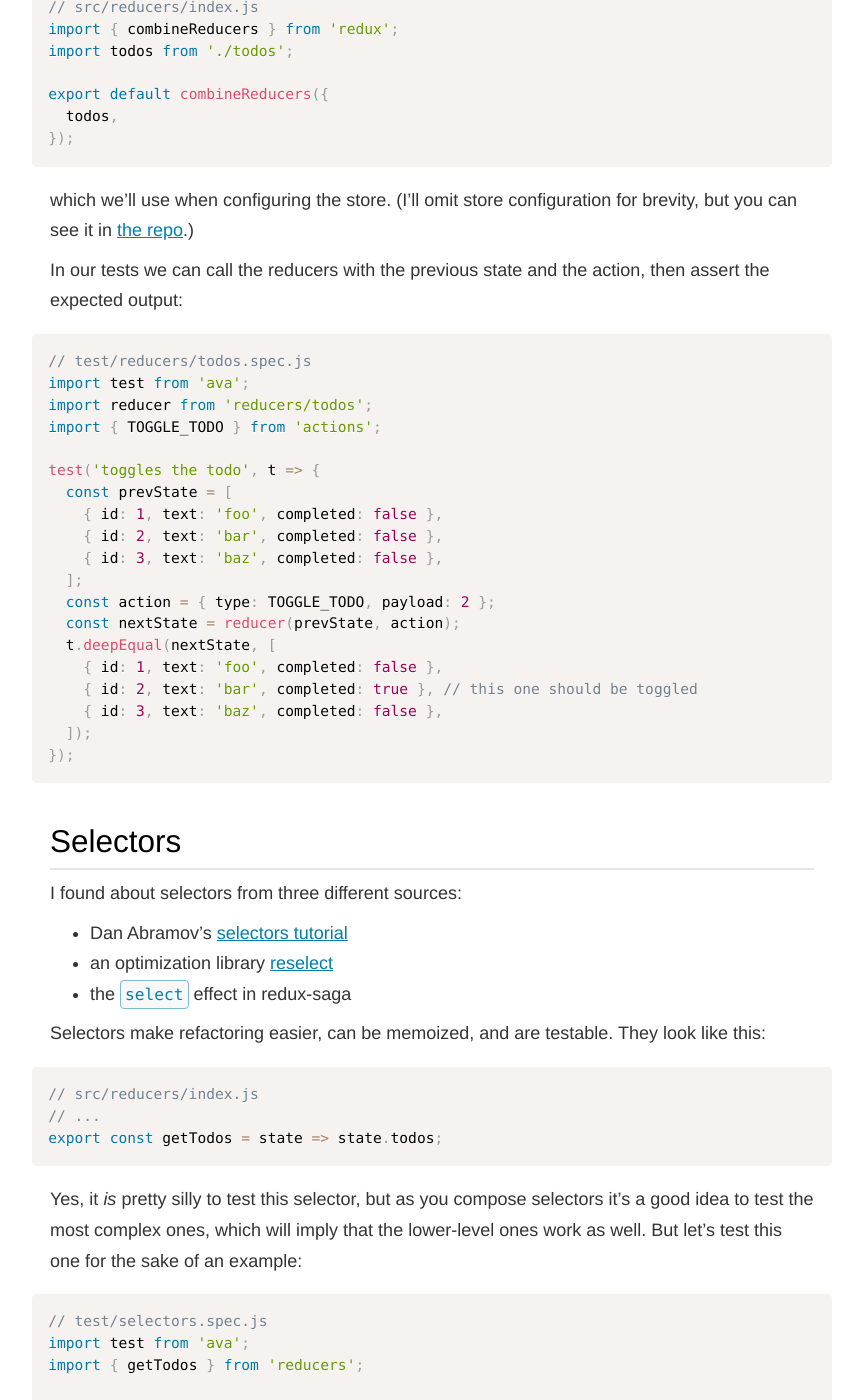
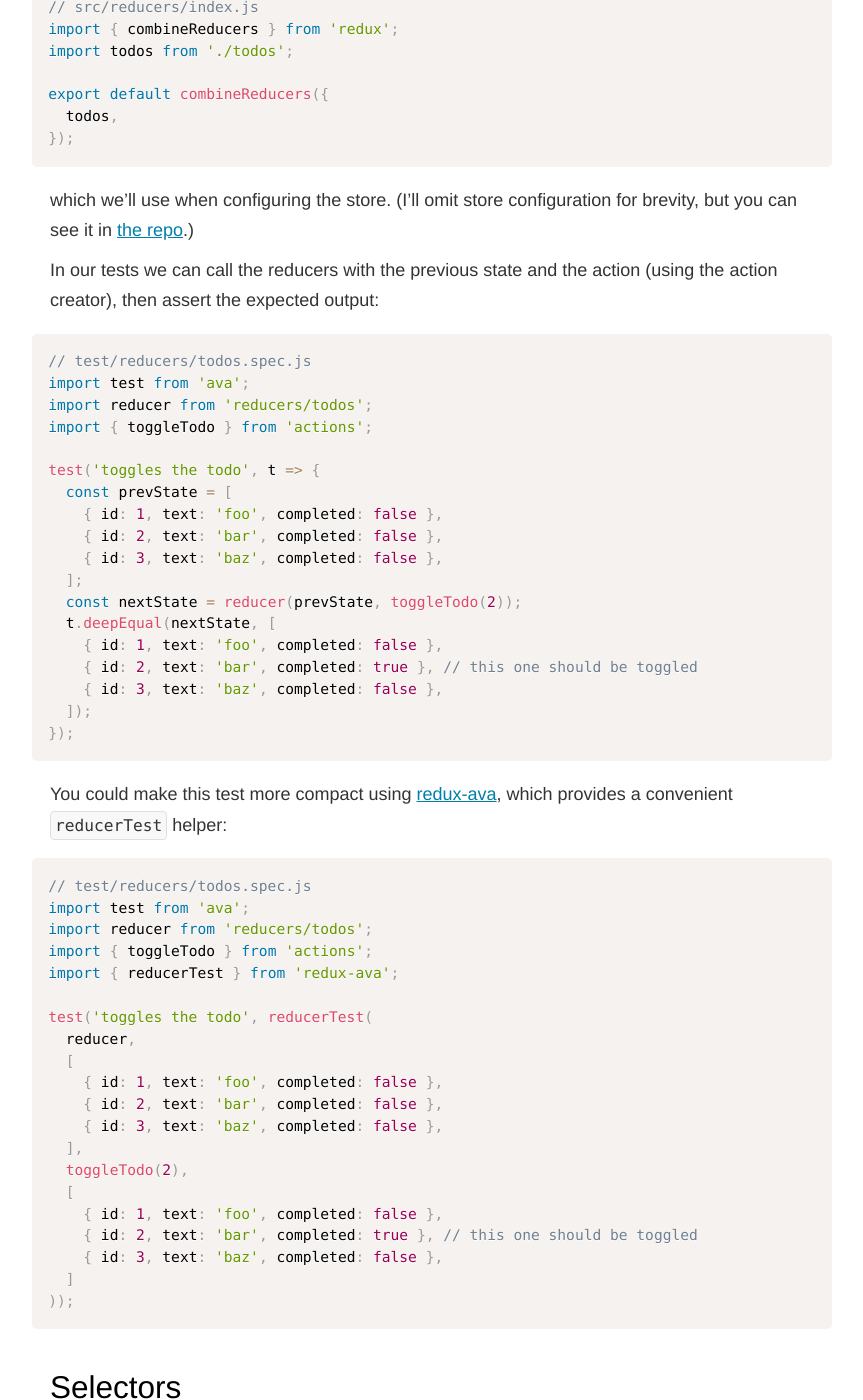
Before and after one commit to silvenon/silvenon.com, a Jekyll site: the page built from _posts/2016-06-11-testing-react-and-redux-pt2.md, in a window 1280 px wide and 1400 px high, scrolled down 2779 px. Shown: the whole window, without its empty margins (208-1071 px from the left). Built offline with Jekyll 4.4.1, drawn with Linux system fonts in a browser that asks for light colours; emoji names are drawn with the system emoji font; a script that is not in the unit is left out; comment, search, counter and statistics services are not loaded; some of the changed text lies outside the part shown.

Commit message:
Update the Testing React & Redux post

````diff
--- a/_posts/2016-06-11-testing-react-and-redux-pt2.md
+++ b/_posts/2016-06-11-testing-react-and-redux-pt2.md
@@ -62,7 +62,7 @@ test('doesn\'t skip a falsy, but defined payload', t => {
 });
 ```
 
-AVA assertions have an additional optional argument: the failing message. I don't find it particularly useful, but you might ¯\\_(ツ)\_/¯
+AVA assertions have an additional optional argument: the failing message. I don't find it particularly useful because the assertion error is very clear, but you might ¯ \\\_(ツ)\_/ ¯
 
 [testing action creators]: http://redux.js.org/docs/recipes/WritingTests.html#action-creators
 
@@ -117,13 +117,13 @@ export default combineReducers({
 
 which we'll use when configuring the store. (I'll omit store configuration for brevity, but you can see it in [the repo].)
 
-In our tests we can call the reducers with the previous state and the action, then assert the expected output:
+In our tests we can call the reducers with the previous state and the action (using the action creator), then assert the expected output:
 
 ```js
 // test/reducers/todos.spec.js
 import test from 'ava';
 import reducer from 'reducers/todos';
-import { TOGGLE_TODO } from 'actions';
+import { toggleTodo } from 'actions';
 
 test('toggles the todo', t => {
   const prevState = [
@@ -131,8 +131,7 @@ test('toggles the todo', t => {
     { id: 2, text: 'bar', completed: false },
     { id: 3, text: 'baz', completed: false },
   ];
-  const action = { type: TOGGLE_TODO, payload: 2 };
-  const nextState = reducer(prevState, action);
+  const nextState = reducer(prevState, toggleTodo(2));
   t.deepEqual(nextState, [
     { id: 1, text: 'foo', completed: false },
     { id: 2, text: 'bar', completed: true }, // this one should be toggled
@@ -141,7 +140,33 @@ test('toggles the todo', t => {
 });
 ```
 
+You could make this test more compact using [redux-ava], which provides a convenient `reducerTest` helper:
+
+```js
+// test/reducers/todos.spec.js
+import test from 'ava';
+import reducer from 'reducers/todos';
+import { toggleTodo } from 'actions';
+import { reducerTest } from 'redux-ava';
+
+test('toggles the todo', reducerTest(
+  reducer,
+  [
+    { id: 1, text: 'foo', completed: false },
+    { id: 2, text: 'bar', completed: false },
+    { id: 3, text: 'baz', completed: false },
+  ],
+  toggleTodo(2),
+  [
+    { id: 1, text: 'foo', completed: false },
+    { id: 2, text: 'bar', completed: true }, // this one should be toggled
+    { id: 3, text: 'baz', completed: false },
+  ]
+));
+```
+
 [new Redux tutorials]: https://egghead.io/courses/building-react-applications-with-idiomatic-redux
+[redux-ava]: https://github.com/sotojuan/redux-ava
 
 ## Selectors
 
````
